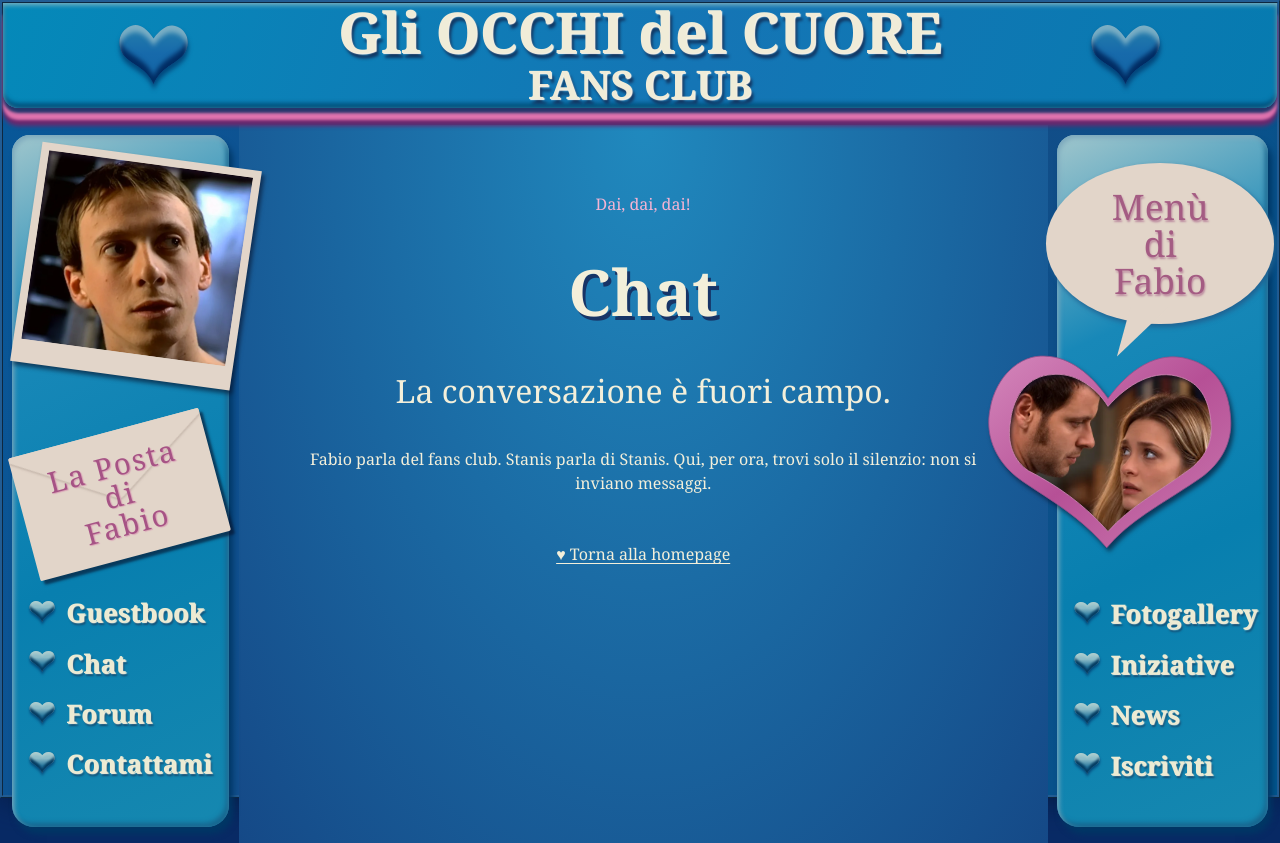
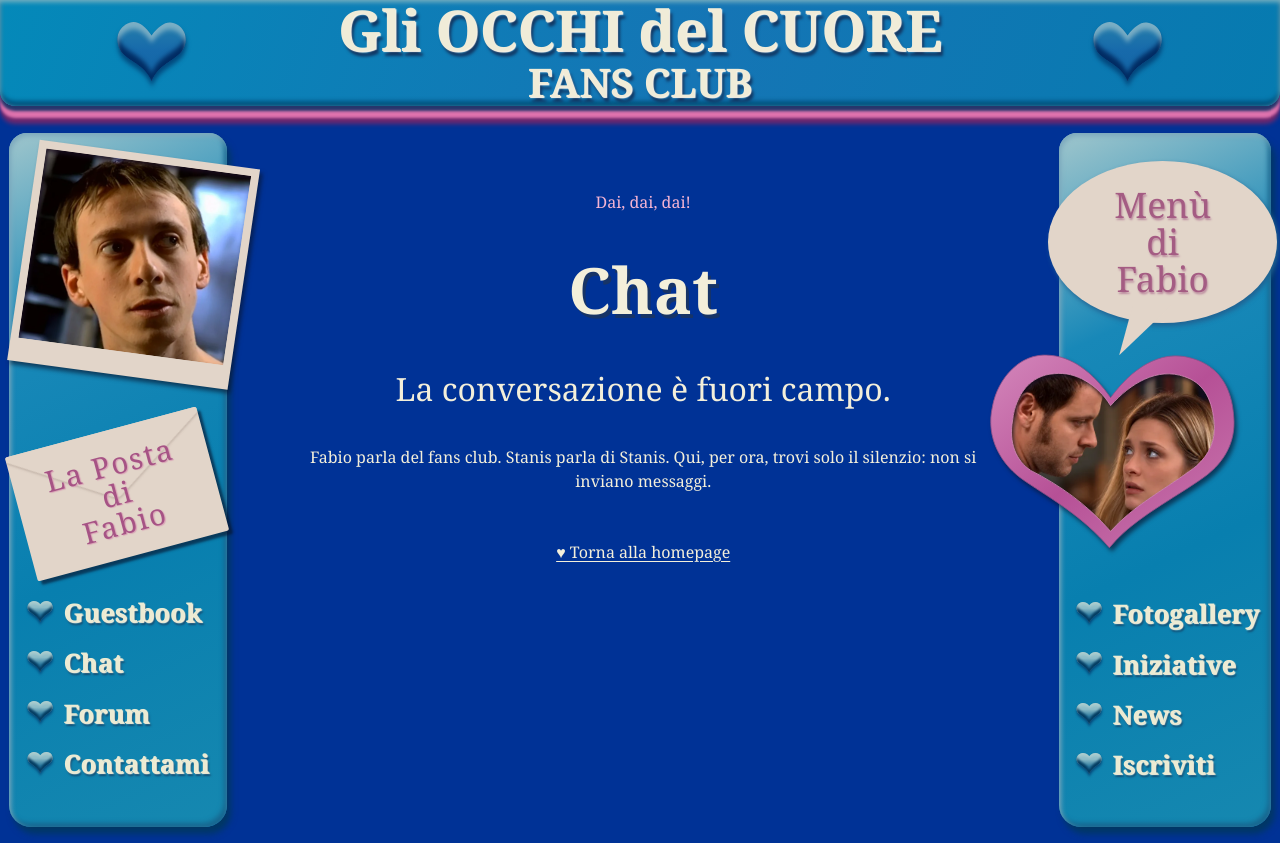
Before and after one commit to stassinari/occhi-del-cuore, a SvelteKit app: page /chat/ in a window 1280 px wide. Built offline with nearby package versions, Linux system fonts and the light colour scheme.

Commit message:
sfondo sfonnato

```diff
--- a/src/app.css
+++ b/src/app.css
@@ -1,8 +1,9 @@
 :root {
+  --background-color: rgb(0, 50, 150);
   --paper-color: #e2d5c9;
   font-family: Georgia, 'Times New Roman', serif;
   color: #f3efda;
-  background: #082a65;
+  background: var(--background-color);
   font-synthesis: none;
 }
 * { box-sizing: border-box; }
@@ -16,9 +17,7 @@ img { max-width: 100%; }
   aspect-ratio: 1.605;
   display: grid;
   grid-template-rows: 13.3% 86.7%;
-  border: 3px ridge #225c93;
-  background: linear-gradient(110deg, #075899, #194985 55%, #00568e);
-  box-shadow: 0 0 30px #04183c;
+  background: var(--background-color);
 }
 .site-body { display: grid; grid-template-columns: 18.5% 63.5% 18%; min-height: 0; padding-top: 17px; }
 main { min-width: 0; min-height: 0; outline: none; }
@@ -26,10 +25,10 @@ main { min-width: 0; min-height: 0; outline: none; }
   position: absolute; width: 1px; height: 1px; padding: 0; margin: -1px;
   overflow: hidden; clip-path: inset(50%); white-space: nowrap; border: 0;
 }
-.skip-link:focus { position: fixed; top: 1rem; left: 1rem; z-index: 10; background: #082a65; padding: 1rem; }
+.skip-link:focus { position: fixed; top: 1rem; left: 1rem; z-index: 10; background: var(--background-color); padding: 1rem; }
 .section-page {
   min-height: 100%; padding: clamp(1.5rem, 4vw, 4rem);
-  text-align: center; background: radial-gradient(ellipse at top, #2089be, #154987);
+  text-align: center; background: var(--background-color);
 }
 .section-page h1 { font-size: clamp(2rem, 5vw, 4rem); margin: .5em 0; text-shadow: 3px 4px #173466; overflow-wrap: anywhere; }
 .eyebrow { color: #f4b4d3; }
--- a/src/routes/+page.svelte
+++ b/src/routes/+page.svelte
@@ -63,7 +63,7 @@
     width: 100%;
     height: 100%;
     overflow: hidden;
-    background: #173a7a;
+    background: var(--background-color);
   }
   .cover {
     display: block;
```
Also changed, not shown: 1 other file (tests, documents, lock files or other folders).
